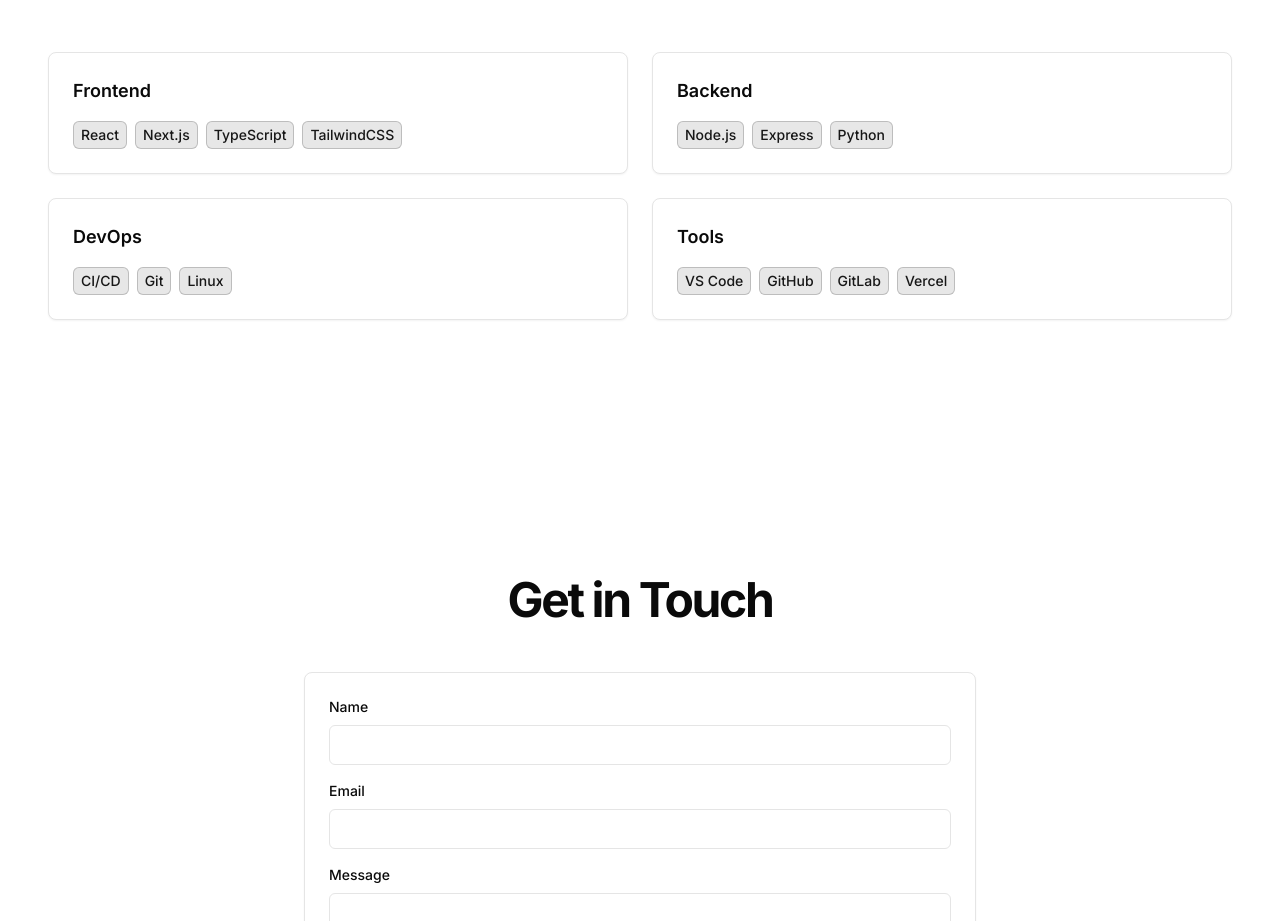
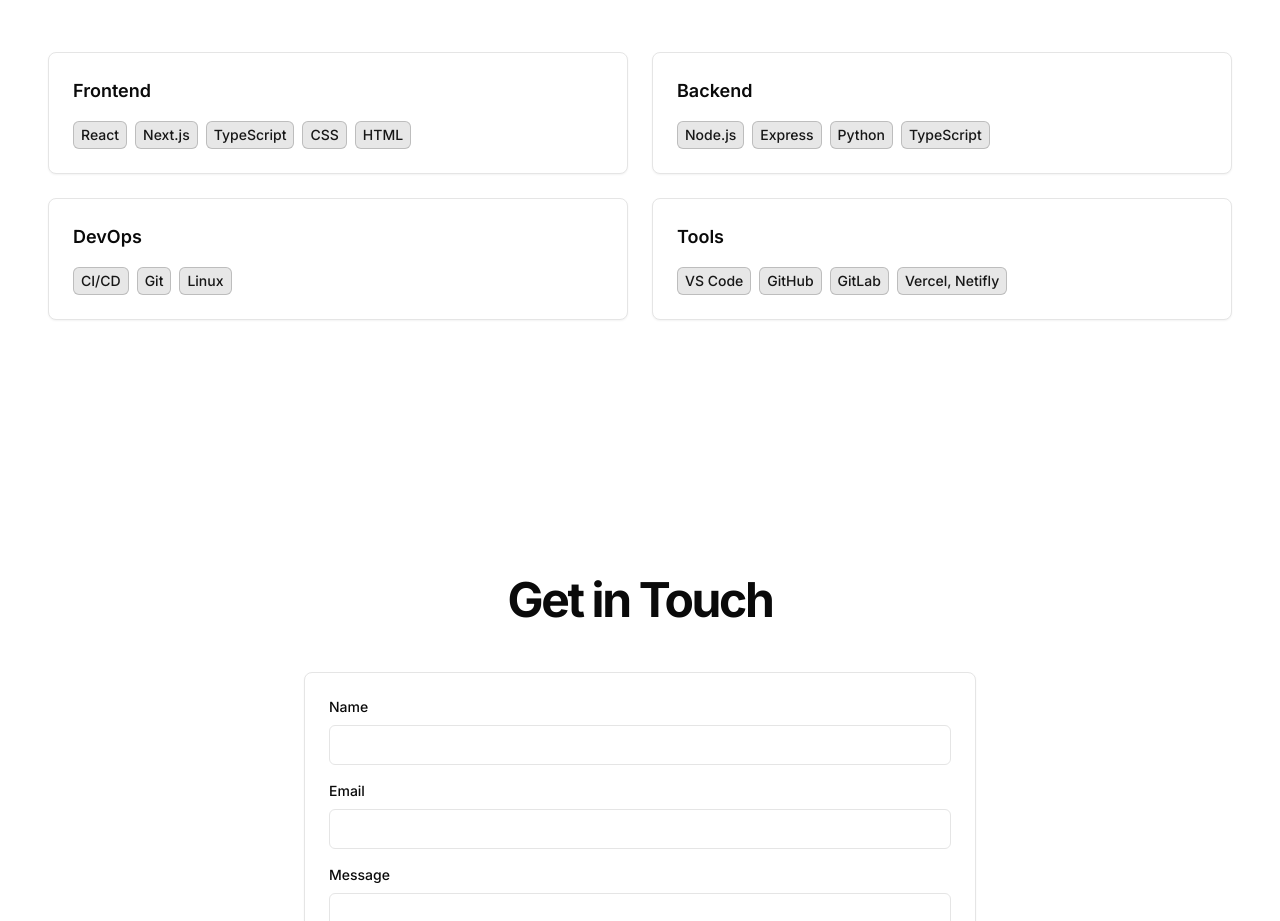
Before and after one commit to ItzAurorae/protfilo, a Next.js app: page / in a window 1280 px wide. Shown: the part 1367-2288 px from the top of the page. Built offline with nearby package versions, Linux system fonts and the light colour scheme.

Commit message:
Update tech-stack.tsx

```diff
--- a/app/components/tech-stack.tsx
+++ b/app/components/tech-stack.tsx
@@ -3,11 +3,11 @@
 const technologies = [
   {
     category: "Frontend",
-    skills: ["React", "Next.js", "TypeScript", "TailwindCSS"],
+    skills: ["React", "Next.js", "TypeScript", "CSS", "HTML"],
   },
   {
     category: "Backend",
-    skills: ["Node.js", "Express", "Python"],
+    skills: ["Node.js", "Express", "Python", "TypeScript"],
   },
   {
     category: "DevOps",
@@ -15,7 +15,7 @@
   },
   {
     category: "Tools",
-    skills: ["VS Code", "GitHub", "GitLab", "Vercel"],
+    skills: ["VS Code", "GitHub", "GitLab", "Vercel, Netifly"],
   },
 ]
 
```
